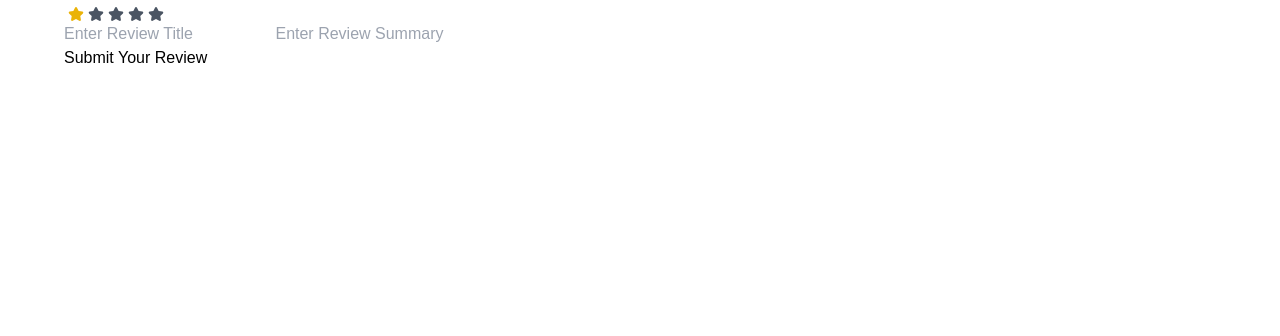
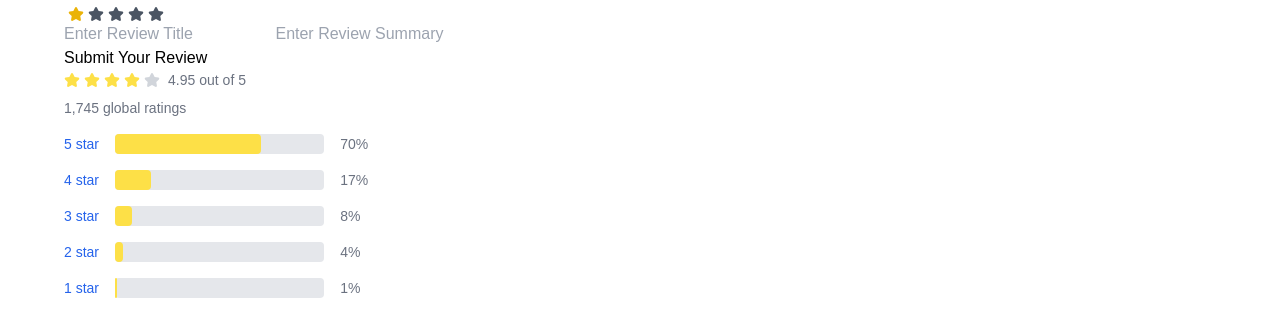
Before and after one commit to panchalbhavya2210/e-commerce-try, a SvelteKit app: page /Category/Books in a window 1280 px wide. Shown: the part 720-1056 px from the top of the page. Before the commit the page ends 986 px from the top, so only its background shows below. Built offline with nearby package versions, Linux system fonts and the light colour scheme; no server answers; the database is empty; a web font is replaced by a local one.

Commit message:
review counting left & much more

```diff
--- a/src/routes/Category/[productSlug]/+page.svelte
+++ b/src/routes/Category/[productSlug]/+page.svelte
@@ -9,6 +9,7 @@
    */
 
   export let data = [];
+  let ratData = [];
   console.log(data);
   let product = data;
   let prd = product.product;
@@ -21,65 +22,7 @@
   } else {
     console.log("it is what it is");
   }
-  // Assuming you have an array of individual ratings
-  const ratings = [
-    4, 5, 3, 2, 4, 5, 5, 5, 5, 5, 5, 5, 5, 4, 5, 5, 5, 5, 5, 5, 5, 5, 4, 5, 5,
-    5, 5, 5, 5, 5, 5, 4, 5, 5, 5, 5, 5, 5, 5, 5, 5, 5, 5, 5, 5, 5, 5, 5, 5, 5,
-    5, 5, 5, 5, 5, 5, 5, 5, 5, 5, 5, 5, 5, 5, 4, 5, 5, 5, 5, 5, 5, 5, 5, 5, 5,
-    5, 5, 5, 5, 5, 5, 5, 5, 5, 5, 5, 5, 5, 5, 5, 5, 5, 5, 5, 5, 5, 5, 5, 5, 5,
-    5, 5, 5, 5, 5, 5, 5, 5, 5, 5, 5, 5, 5, 1, 1, 1, 1, 1, 1, 1, 1, 1, 1, 1, 1,
-    1, 1, 1, 1, 1, 1, 1, 1, 1, 1, 1, 1, 1, 1,
-  ];
-
-  // Calculate the average rating
-  const averageRating =
-    ratings.reduce((sum, rating) => sum + rating, 0) / ratings.length;
-
-  // Round the average rating to the nearest half-star
-  const roundedRating = Math.min(Math.round(averageRating * 2) / 2, 5);
-
-  // Display the rounded rating
-
-  const ratingCounts = {
-    "1star": 0,
-    "2star": 0,
-    "3star": 0,
-    "4star": 0,
-    "5star": 0,
-  };
-
-  ratings.forEach((rating) => {
-    switch (rating) {
-      case 1:
-        ratingCounts["1star"] += 1;
-        break;
-      case 2:
-        ratingCounts["2star"] += 1;
-        break;
-      case 3:
-        ratingCounts["3star"] += 1;
-        break;
-      case 4:
-        ratingCounts["4star"] += 1;
-        break;
-      case 5:
-        ratingCounts["5star"] += 1;
-        break;
-      default:
-        // Handle invalid ratings if needed
-        break;
-    }
-  });
-
-  const totalRatings = ratings.length;
-  const ratingPercentages = {};
-
-  for (const key in ratingCounts) {
-    ratingPercentages[key] = (ratingCounts[key] / totalRatings) * 100;
-  }
-  console.log(ratingPercentages);
-  console.log(roundedRating);
-  console.log(ratingCounts);
+  let ratings = [];
 
   let array = [];
   let qtyValue;
@@ -111,7 +54,59 @@
       .from("review_table")
       .select("*")
       .eq("prd_id", prdId);
-    console.log(data);
+
+    ratData = data;
+    for (let i = 0; i < ratData.length; i++) {
+      ratings.push(ratData[i].review_stars);
+      console.log(ratings);
+    }
+    setTimeout(() => {
+      CalculateRating();
+    }, 3000);
+  }
+
+  function CalculateRating() {
+    const averageRating =
+      ratings.reduce((sum, rating) => sum + rating, 0) / ratings.length;
+    const roundedRating = Math.min(Math.round(averageRating * 2) / 2, 5);
+    const ratingCounts = {
+      "1star": 0,
+      "2star": 0,
+      "3star": 0,
+      "4star": 0,
+      "5star": 0,
+    };
+    ratings.forEach((rating) => {
+      switch (rating) {
+        case 1:
+          ratingCounts["1star"] += 1;
+          break;
+        case 2:
+          ratingCounts["2star"] += 1;
+          break;
+        case 3:
+          ratingCounts["3star"] += 1;
+          break;
+        case 4:
+          ratingCounts["4star"] += 1;
+          break;
+        case 5:
+          ratingCounts["5star"] += 1;
+          break;
+        default:
+          break;
+      }
+    });
+
+    const totalRatings = ratings.length;
+    const ratingPercentages = {};
+
+    for (const key in ratingCounts) {
+      ratingPercentages[key] = (ratingCounts[key] / totalRatings) * 100;
+    }
+    console.log(ratingPercentages);
+    console.log(roundedRating);
+    console.log(ratingCounts);
   }
   async function pushReview() {
     console.log(prdId);
@@ -591,6 +586,179 @@
               />
             </div>
             <button on:click={pushReview}>Submit Your Review</button>
+
+            <div class="reviewRender">
+              <div class="flex items-center mb-2">
+                <svg
+                  class="w-4 h-4 text-yellow-300 me-1"
+                  aria-hidden="true"
+                  xmlns="http://www.w3.org/2000/svg"
+                  fill="currentColor"
+                  viewBox="0 0 22 20"
+                >
+                  <path
+                    d="M20.924 7.625a1.523 1.523 0 0 0-1.238-1.044l-5.051-.734-2.259-4.577a1.534 1.534 0 0 0-2.752 0L7.365 5.847l-5.051.734A1.535 1.535 0 0 0 1.463 9.2l3.656 3.563-.863 5.031a1.532 1.532 0 0 0 2.226 1.616L11 17.033l4.518 2.375a1.534 1.534 0 0 0 2.226-1.617l-.863-5.03L20.537 9.2a1.523 1.523 0 0 0 .387-1.575Z"
+                  />
+                </svg>
+                <svg
+                  class="w-4 h-4 text-yellow-300 me-1"
+                  aria-hidden="true"
+                  xmlns="http://www.w3.org/2000/svg"
+                  fill="currentColor"
+                  viewBox="0 0 22 20"
+                >
+                  <path
+                    d="M20.924 7.625a1.523 1.523 0 0 0-1.238-1.044l-5.051-.734-2.259-4.577a1.534 1.534 0 0 0-2.752 0L7.365 5.847l-5.051.734A1.535 1.535 0 0 0 1.463 9.2l3.656 3.563-.863 5.031a1.532 1.532 0 0 0 2.226 1.616L11 17.033l4.518 2.375a1.534 1.534 0 0 0 2.226-1.617l-.863-5.03L20.537 9.2a1.523 1.523 0 0 0 .387-1.575Z"
+                  />
+                </svg>
+                <svg
+                  class="w-4 h-4 text-yellow-300 me-1"
+                  aria-hidden="true"
+                  xmlns="http://www.w3.org/2000/svg"
+                  fill="currentColor"
+                  viewBox="0 0 22 20"
+                >
+                  <path
+                    d="M20.924 7.625a1.523 1.523 0 0 0-1.238-1.044l-5.051-.734-2.259-4.577a1.534 1.534 0 0 0-2.752 0L7.365 5.847l-5.051.734A1.535 1.535 0 0 0 1.463 9.2l3.656 3.563-.863 5.031a1.532 1.532 0 0 0 2.226 1.616L11 17.033l4.518 2.375a1.534 1.534 0 0 0 2.226-1.617l-.863-5.03L20.537 9.2a1.523 1.523 0 0 0 .387-1.575Z"
+                  />
+                </svg>
+                <svg
+                  class="w-4 h-4 text-yellow-300 me-1"
+                  aria-hidden="true"
+                  xmlns="http://www.w3.org/2000/svg"
+                  fill="currentColor"
+                  viewBox="0 0 22 20"
+                >
+                  <path
+                    d="M20.924 7.625a1.523 1.523 0 0 0-1.238-1.044l-5.051-.734-2.259-4.577a1.534 1.534 0 0 0-2.752 0L7.365 5.847l-5.051.734A1.535 1.535 0 0 0 1.463 9.2l3.656 3.563-.863 5.031a1.532 1.532 0 0 0 2.226 1.616L11 17.033l4.518 2.375a1.534 1.534 0 0 0 2.226-1.617l-.863-5.03L20.537 9.2a1.523 1.523 0 0 0 .387-1.575Z"
+                  />
+                </svg>
+                <svg
+                  class="w-4 h-4 text-gray-300 me-1 dark:text-gray-500"
+                  aria-hidden="true"
+                  xmlns="http://www.w3.org/2000/svg"
+                  fill="currentColor"
+                  viewBox="0 0 22 20"
+                >
+                  <path
+                    d="M20.924 7.625a1.523 1.523 0 0 0-1.238-1.044l-5.051-.734-2.259-4.577a1.534 1.534 0 0 0-2.752 0L7.365 5.847l-5.051.734A1.535 1.535 0 0 0 1.463 9.2l3.656 3.563-.863 5.031a1.532 1.532 0 0 0 2.226 1.616L11 17.033l4.518 2.375a1.534 1.534 0 0 0 2.226-1.617l-.863-5.03L20.537 9.2a1.523 1.523 0 0 0 .387-1.575Z"
+                  />
+                </svg>
+                <p
+                  class="ms-1 text-sm font-medium text-gray-500 dark:text-gray-400"
+                >
+                  4.95
+                </p>
+                <p
+                  class="ms-1 text-sm font-medium text-gray-500 dark:text-gray-400"
+                >
+                  out of
+                </p>
+                <p
+                  class="ms-1 text-sm font-medium text-gray-500 dark:text-gray-400"
+                >
+                  5
+                </p>
+              </div>
+              <p class="text-sm font-medium text-gray-500 dark:text-gray-400">
+                1,745 global ratings
+              </p>
+              <div class="flex items-center mt-4">
+                <a
+                  href="#"
+                  class="text-sm font-medium text-blue-600 dark:text-blue-500 hover:underline"
+                  >5 star</a
+                >
+                <div
+                  class="w-2/4 h-5 mx-4 bg-gray-200 rounded dark:bg-gray-700"
+                >
+                  <div
+                    class="h-5 bg-yellow-300 rounded"
+                    style="width: 70%"
+                  ></div>
+                </div>
+                <span
+                  class="text-sm font-medium text-gray-500 dark:text-gray-400"
+                  >70%</span
+                >
+              </div>
+              <div class="flex items-center mt-4">
+                <a
+                  href="#"
+                  class="text-sm font-medium text-blue-600 dark:text-blue-500 hover:underline"
+                  >4 star</a
+                >
+                <div
+                  class="w-2/4 h-5 mx-4 bg-gray-200 rounded dark:bg-gray-700"
+                >
+                  <div
+                    class="h-5 bg-yellow-300 rounded"
+                    style="width: 17%"
+                  ></div>
+                </div>
+                <span
+                  class="text-sm font-medium text-gray-500 dark:text-gray-400"
+                  >17%</span
+                >
+              </div>
+              <div class="flex items-center mt-4">
+                <a
+                  href="#"
+                  class="text-sm font-medium text-blue-600 dark:text-blue-500 hover:underline"
+                  >3 star</a
+                >
+                <div
+                  class="w-2/4 h-5 mx-4 bg-gray-200 rounded dark:bg-gray-700"
+                >
+                  <div
+                    class="h-5 bg-yellow-300 rounded"
+                    style="width: 8%"
+                  ></div>
+                </div>
+                <span
+                  class="text-sm font-medium text-gray-500 dark:text-gray-400"
+                  >8%</span
+                >
+              </div>
+              <div class="flex items-center mt-4">
+                <a
+                  href="#"
+                  class="text-sm font-medium text-blue-600 dark:text-blue-500 hover:underline"
+                  >2 star</a
+                >
+                <div
+                  class="w-2/4 h-5 mx-4 bg-gray-200 rounded dark:bg-gray-700"
+                >
+                  <div
+                    class="h-5 bg-yellow-300 rounded"
+                    style="width: 4%"
+                  ></div>
+                </div>
+                <span
+                  class="text-sm font-medium text-gray-500 dark:text-gray-400"
+                  >4%</span
+                >
+              </div>
+              <div class="flex items-center mt-4">
+                <a
+                  href="#"
+                  class="text-sm font-medium text-blue-600 dark:text-blue-500 hover:underline"
+                  >1 star</a
+                >
+                <div
+                  class="w-2/4 h-5 mx-4 bg-gray-200 rounded dark:bg-gray-700"
+                >
+                  <div
+                    class="h-5 bg-yellow-300 rounded"
+                    style="width: 1%"
+                  ></div>
+                </div>
+                <span
+                  class="text-sm font-medium text-gray-500 dark:text-gray-400"
+                  >1%</span
+                >
+              </div>
+            </div>
           </div>
         </div>
       </div>
```
